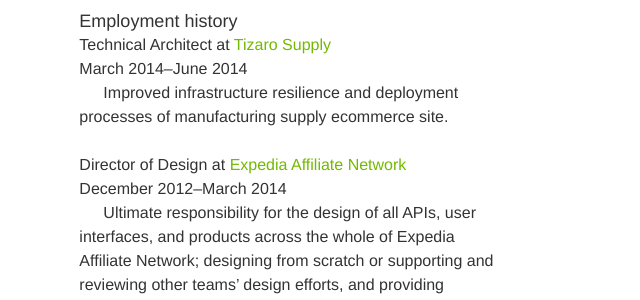
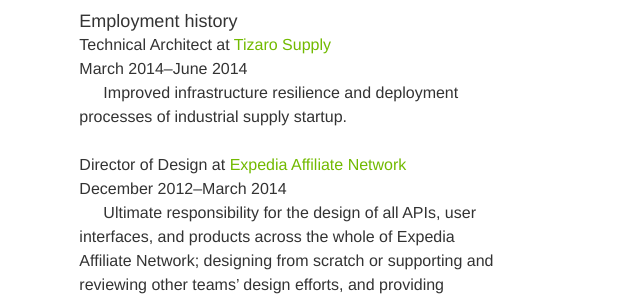
Before and after one commit to SteveMarshall/stevemarshall.github.io, a Jekyll site: the page built from cv.md, in a window 1280 px wide and 900 px high. Shown: the part 332-632 px from the top of the window, without its empty margins (0-640 px from the left). Built offline with Jekyll 4.4.1, drawn with Linux system fonts in a browser that asks for light colours; Markdown is read by kramdown in place of the engine named in the settings.

Commit message:
Tweak Tizaro wording

```diff
--- a/cv.md
+++ b/cv.md
@@ -29,7 +29,7 @@
 2014</time>--<time datetime="2014-06-01">June 2014</time></span>
 
 Improved infrastructure resilience and deployment processes of
-manufacturing supply ecommerce site.
+industrial supply startup.
 
 ### Director of Design at [Expedia Affiliate Network](http://expediaaffiliate.com/)
 
```
